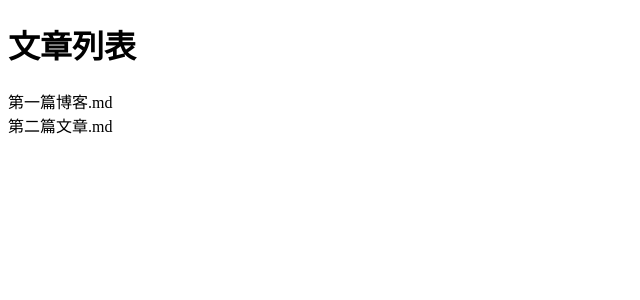
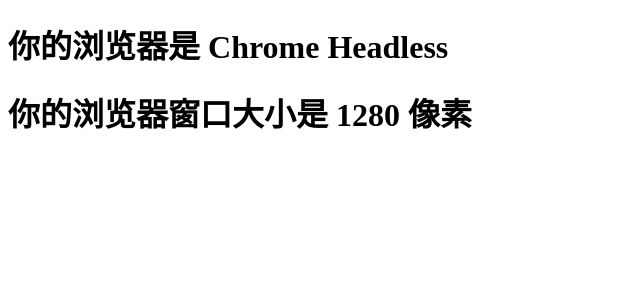
Before and after one commit to Maricaya/nextjs-blog, a Next.js app: page /posts in a window 1280 px wide. Shown: the top 300 px of the page, without its empty margins (0-640 px from the left). Built offline with nearby package versions, Linux system fonts and the light colour scheme.

Commit message:
feat: 完成SSR

```diff
--- a/package.json
+++ b/package.json
@@ -14,12 +14,14 @@
     "next": "9.4.1",
     "next-images": "^1.4.0",
     "react": "16.13.1",
-    "react-dom": "16.13.1"
+    "react-dom": "16.13.1",
+    "ua-parser-js": "^0.7.21"
   },
   "devDependencies": {
     "@types/node": "^14.0.6",
     "@types/react": "^16.9.35",
     "@types/react-dom": "^16.9.8",
+    "@types/ua-parser-js": "^0.7.33",
     "file-loader": "^6.0.0",
     "typescript": "^3.9.3"
   }
--- a/pages/posts/index.tsx
+++ b/pages/posts/index.tsx
@@ -1,31 +1,39 @@
-import {GetStaticProps, NextPage} from 'next';
+import {GetServerSideProps, NextPage} from 'next';
+import {UAParser} from 'ua-parser-js';
 import * as React from "react";
-import {getPosts} from "../../lib/post";
+import {useEffect, useState} from "react";
 
 type Props = {
-    posts: Post[]
+    browser: {
+        name: string
+    }
 }
 
-const PostsIndex: NextPage<Props> = (props) => {
-    console.log(props.posts);
-    const {posts} = props;
+const index: NextPage<Props> = (props) => {
+    const {browser} = props;
+    const [width, setWidth] = useState(0);
+
+    useEffect(() => {
+        const w = document.documentElement.clientWidth;
+        setWidth(w);
+    }, []);
+
     return (
         <div>
-            <h1>文章列表</h1>
-            {posts.map(p => <div key={p.id}>
-              {p.id}
-            </div>)}
+            <h1>你的浏览器是 {browser.name}</h1>
+            <h1>你的浏览器窗口大小是 {width} 像素</h1>
         </div>
     )
 };
 
-export default PostsIndex;
+export default index;
 
-export const getStaticProps: GetStaticProps = async () => {
-    const posts = await getPosts();
+export const getServerSideProps: GetServerSideProps = async (context) => {
+    const ua = context.req.headers['user-agent'];
+    const result = new UAParser(ua).getResult();
     return {
         props: {
-            posts: JSON.parse(JSON.stringify(posts))
+            browser: result.browser
         }
     }
 };
```
Also changed, not shown: pages/posts/index-ssg.tsx (added, +31 -0 lines), 2 other files (tests, documents, lock files or other folders).
